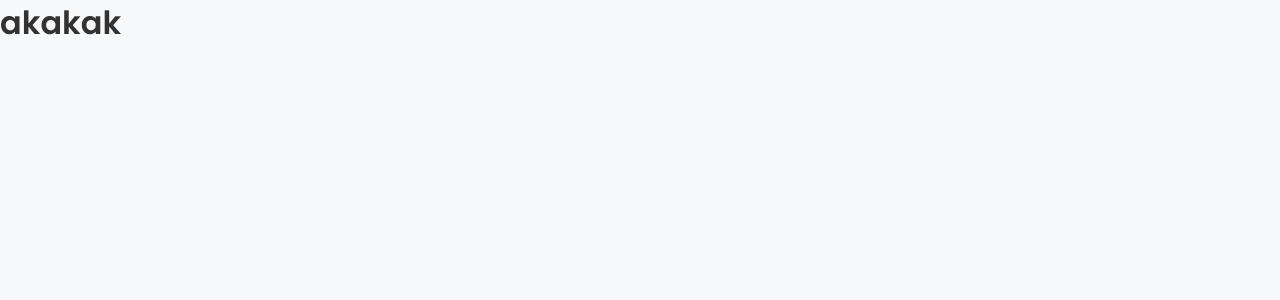
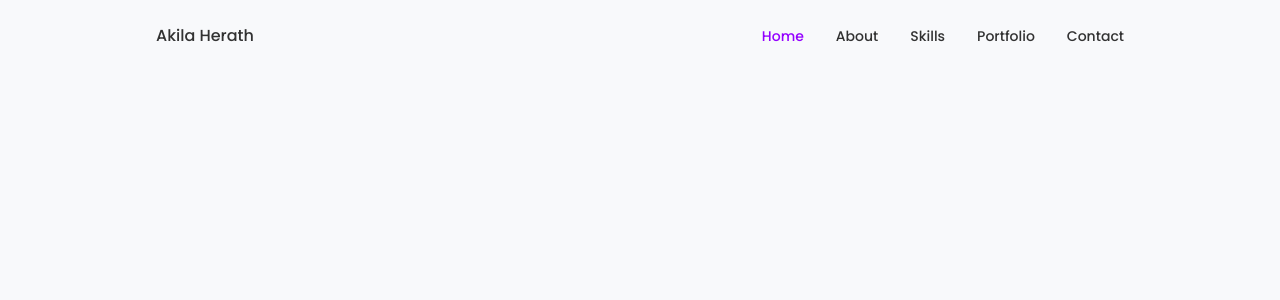
Before and after one commit to AkilaInduwara/my-portfolio-web-site, a React (Create React App) app: page / in a window 1280 px wide. Shown: the top 300 px of the page. Built offline with nearby package versions, Linux system fonts and the light colour scheme.

Commit message:
nav bar part 1

```diff
--- a/src/App.js
+++ b/src/App.js
@@ -1,10 +1,12 @@
 import '../src/CSS/App.css';
 import './CSS/poppins.css'
+import Header from './Components/Header/Header';
+
 
 function App() {
   return (
    <>
-   <h1>akakak</h1>
+   <Header />
    </>
   );
 }
--- a/src/CSS/App.css
+++ b/src/CSS/App.css
@@ -182,6 +182,11 @@ img{
 /* For large devices */
 @media screen and (max-width: 992px) {
 
+    .container{
+        margin-left: var(--mb-1-5);
+        margin-right: var(--mb-1-5);
+    }
+
 }
 
 /* for medium devices */
@@ -196,4 +201,13 @@ img{
 /* for small devices */
 @media screen and (max-width: 350px) {
 
+    .container{
+        margin-left: var(--mb-1);
+        margin-right: var(--mb-1);
+    }
+
 }
+
+
+
+/* time stamp : 28:58 */
--- /dev/null
+++ b/src/Components/Header/Header.css
@@ -0,0 +1,128 @@
+.header {
+    width: 100%;
+    position: fixed;
+    top: 0;
+    left: 0;
+    z-index: var(--z-fixed);
+    background-color: var(--body-color);
+}
+
+.nav {
+    height: calc(var(--header-height) + 1.5rem);
+    display: flex;
+    justify-content: space-between;
+    align-items: center;
+    column-gap: 1rem;
+}
+
+.nav_logo,
+.nav_toggle {
+    color: var(--title-color);
+    font-weight: var(--font-medium);
+}
+
+.nav_list {
+    display: flex;
+    column-gap: 2rem;
+}
+
+.nav_link {
+    display: flex;
+    flex-direction: column;
+    align-items: center;
+    font-size: var(--small-font-size);
+    color: var(--title-color);
+    font-weight: var(--font-medium);
+    transition: .3s;
+}
+
+.nav_icon,
+.nav_close,
+.nav_toggle {
+    display: none;
+}
+
+/* Active Link */
+.active-link,
+.nav_link:hover {
+    color: var(--brand-color);
+}
+
+
+
+/* ======== BREAKPOINTS =============== */
+/* for medium devices */
+@media screen and (max-width: 768px) {
+    .header{
+        top: initial;
+        bottom: 0;
+    }
+
+    .nav {
+        height: var(--header-height);
+    }
+
+    .nav_menu {
+        position: fixed;
+        bottom: -100%;
+        left: 0;
+        width: 100%;
+        background-color: var(--body-color);
+        padding: 2rem 1.5rem 4rem;
+        box-shadow: 0 -1px 4px rgba(0,0,0,0.15);
+        border-radius: 1.5rem 1.5rem 0 0;
+        transition: .3s;
+    }
+
+    /* Show Menu */
+    .show-menu {
+        bottom: 0;
+    }
+
+    .nav_icon {
+        font-size: 1.2rem;
+    }
+
+    .nav_list {
+        display: grid;
+        grid-template-columns: repeat(3, 1fr);
+        gap: 2rem;
+    }
+
+    .nav_close {
+        position: absolute;
+        right: 1.3rem;
+        bottom: .5rem;
+        font-size: 1.5rem;
+        cursor: pointer;
+        color: var(--title-color);
+    }
+
+    .nav_close:hover {
+        color: var(--brand-color);
+    }
+
+    .nav_toggle {
+        font-size: 1.1rem;
+        cursor: pointer;
+    }
+
+    .nav_icon,
+    .nav_close,
+    .nav_toggle {
+        display: block;
+    }
+}
+
+/* for small devices */
+@media screen and (max-width: 350px) {
+
+    .nav_menu {
+        padding: 2rem 0.25rem 4rem;
+    }
+
+    .nav_list {
+        column-gap: 0;
+    }
+
+}
--- /dev/null
+++ b/src/Components/Header/Header.jsx
@@ -0,0 +1,56 @@
+import React from "react";
+import "./Header.css";
+
+const Header = () => {
+  return (
+    <header className="header">
+      <nav className="nav container">
+        <a href="index.html" className="nav_logo">
+          Akila Herath
+        </a>
+
+        <div className="nav_menu">
+          <ul className="nav_list grid">
+            <li className="nav_item">
+              <a href="#home" className="nav_link active-link">
+                <i className="uil uil-estate nav_icon"></i> Home
+              </a>
+            </li>
+
+            <li className="nav_item">
+              <a href="#about" className="nav_link">
+                <i className="uil uil-user nav_icon"></i> About
+              </a>
+            </li>
+
+            <li className="nav_item">
+              <a href="#skills" className="nav_link">
+                <i className="uil uil-file-alt nav_icon"></i> Skills
+              </a>
+            </li>
+
+            <li className="nav_item">
+              <a href="#portfolio" className="nav_link">
+                <i className="uil uil-scenery nav_icon"></i> Portfolio
+              </a>
+            </li>
+
+            <li className="nav_item">
+              <a href="#contact" className="nav_link">
+                <i className="uil uil-message nav_icon"></i> Contact
+              </a>
+            </li>
+          </ul>
+
+          <i className="uil uil-times nav_close"></i>
+        </div>
+
+        <div className="nav_toggle">
+          <i className="uil uil-apps "></i>
+        </div>
+      </nav>
+    </header>
+  );
+};
+
+export default Header;
```
Also changed, not shown: src/assets/260024750_4573721686077484_4762673805608699073_n.jpg (added).
